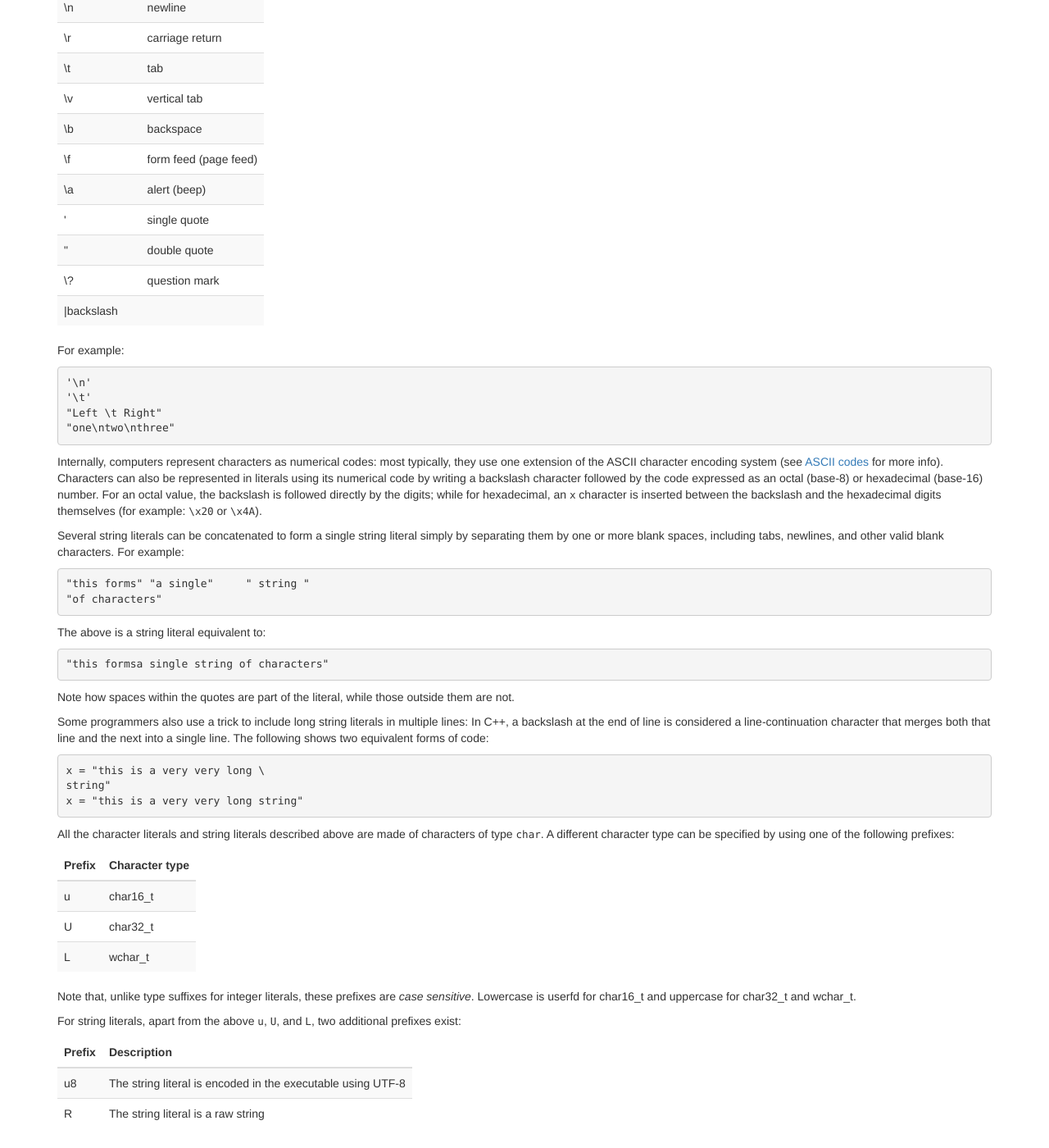
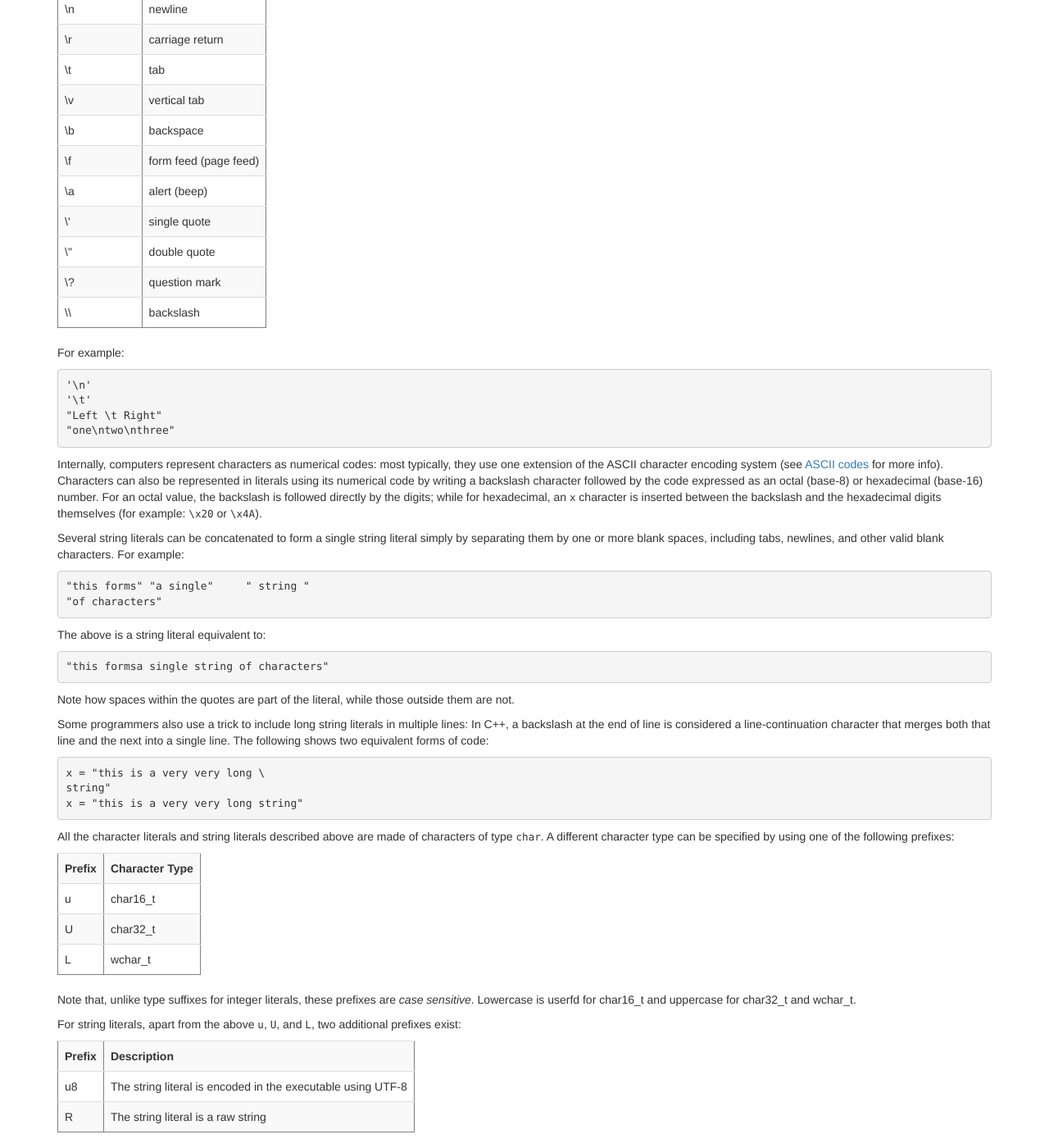
Before and after one commit to ornl-ssd/cpp-novice, a Jekyll site: the page built from _episodes/03-constants.md, in a window 1280 px wide and 1400 px high, scrolled down 2322 px. Shown: the whole window at 82% size. Built offline with Jekyll 4.4.1, drawn with Linux system fonts in a browser that asks for light colours; part of the change alters nothing that is shown.

Commit message:
Fix tables
Signed-off-by: Greg Watson <g.watson@computer.org>

```diff
--- a/_episodes/03-constants.md
+++ b/_episodes/03-constants.md
@@ -52,11 +52,12 @@ All of these represent the same number, 75.
 Literal constants have a type, just like variables. By default, integer literals are of type `int`. However, certain *suffixes* may be
 appended to an integer literal to specify a different integer type:
 
-|Suffix|Type modifier|
-|---|---|
-|u or U|unsigned|
-|l or L|long|
-|ll or LL|long long|
+<table border="1">
+<tr><th>Suffix</th><th>Type modifier</th></tr>
+<tr><td>u or U</td><td>unsigned</td></tr>
+<tr><td>l or L</td><td>long</td></tr>
+<tr><td>ll or LL</td><td>long long</td></tr>
+</table>
 
 The unsigned suffix may be combined with any of the other two in any order to form unsigned long or unsigned long long. For example:
 
@@ -92,10 +93,11 @@ a floating-point numeric literal.
 The default type for floating-point literals is `double`. Floating-point literals of type `float` or `long doubl`e can be specified by adding
 one of the following suffixes:
 
-|Suffix|Type|
-|---|---|
-|f or F|float|
-|l or L|long double|
+<table border="1">
+<tr><th>Suffix</th><th>Type</th></tr>
+<tr><td>f or F</td><td>float</td></tr>
+<tr><td>l or L</td><td>long double</td></tr>
+</table>
 
 For example:
 
@@ -140,20 +142,20 @@ Character and string literals can also represent special characters that are dif
 code of a program, like newline or tab characters. These special characters are preceded by a backslash character `\`.
 
 Here you have a list of the single character escape codes:
-
-|Escape code|Description|
-|---|---|
-|\n|newline|
-|\r|carriage return|
-|\t|tab|
-|\v|vertical tab|
-|\b|backspace|
-|\f|form feed (page feed)|
-|\a|alert (beep)|
-|\'|single quote|
-|\"|double quote|
-|\?|question mark|
-|\\|backslash|
+<table border="1">
+<tr><th>Escape code</th><th>Description</th></tr>
+<tr><td>\n</td><td>newline</td></tr>
+<tr><td>\r</td><td>carriage return</td></tr>
+<tr><td>\t</td><td>tab</td></tr>
+<tr><td>\v</td><td>vertical tab</td></tr>
+<tr><td>\b</td><td>backspace</td></tr>
+<tr><td>\f</td><td>form feed (page feed)</td></tr>
+<tr><td>\a</td><td>alert (beep)</td></tr>
+<tr><td>\'</td><td>single quote</td></tr>
+<tr><td>\"</td><td>double quote</td></tr>
+<tr><td>\?</td><td>question mark</td></tr>
+<tr><td>\\</td><td>backslash</td></tr>
+</table>
 
 For example:
 
@@ -202,21 +204,23 @@ x = "this is a very very long string"
 All the character literals and string literals described above are made of characters of type `char`. A different character type can be
 specified by using one of the following prefixes:
 
-|Prefix|Character type|
-|---|---|
-|u|char16_t|
-|U|char32_t|
-|L|wchar_t|
+<table border="1">
+<tr><th>Prefix</th><th>Character Type</th></tr>
+<tr><td>u</td><td>char16_t</td></tr>
+<tr><td>U</td><td>char32_t</td></tr>
+<tr><td>L</td><td>wchar_t</td></tr>
+</table>
 
 Note that, unlike type suffixes for integer literals, these prefixes are *case sensitive*. Lowercase is userfd for char16_t and
 uppercase for char32_t and wchar_t.
 
 For string literals, apart from the above `u`, `U`, and `L`, two additional prefixes exist:
 
-|Prefix|Description|
-|---|---|
-|u8|The string literal is encoded in the executable using UTF-8|
-|R|The string literal is a raw string|
+<table border="1">
+<tr><th>Prefix</th><th>Description</th></tr>
+<tr><td>u8</td><td>The string literal is encoded in the executable using UTF-8</td></tr>
+<tr><td>R</td><td>The string literal is a raw string</td></tr>
+</table>
 
 In raw strings, backslashes and single and double quotes are all valid characters. The content of the literal is delimited by an initial
 `R"*sequence*(` and a final `)*sequence*"`, where *sequence* is any sequence of characters (including an empty sequence). The content of
```
